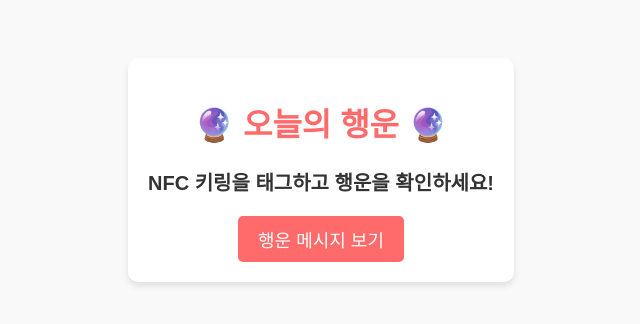
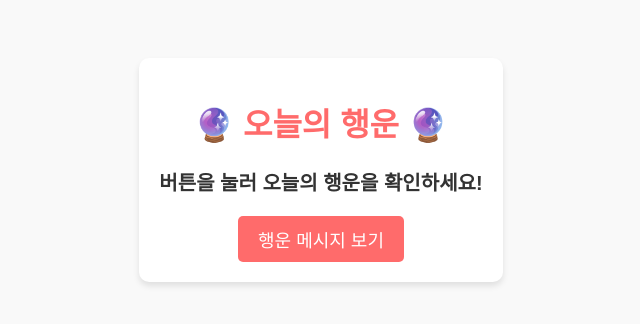
Before and after one commit to AAgami/lucky-draw-test, a plain HTML site: page index.html in a window 1280 px wide. Shown: the whole page, without its empty margins (319-959 px from the left). Drawn offline with Linux system fonts and the light colour scheme.

Commit message:
Update: index button msg 수정

```diff
--- a/index.html
+++ b/index.html
@@ -9,7 +9,7 @@
 <body>
     <div class="container">
         <h1>🔮 오늘의 행운 🔮</h1>
-        <p id="message">NFC 키링을 태그하고 행운을 확인하세요!</p>
+        <p id="message">버튼을 눌러 오늘의 행운을 확인하세요!</p>
         <button onclick="getRandomMessage()">행운 메시지 보기</button>
     </div>
     <script src="script.js"></script>
```
